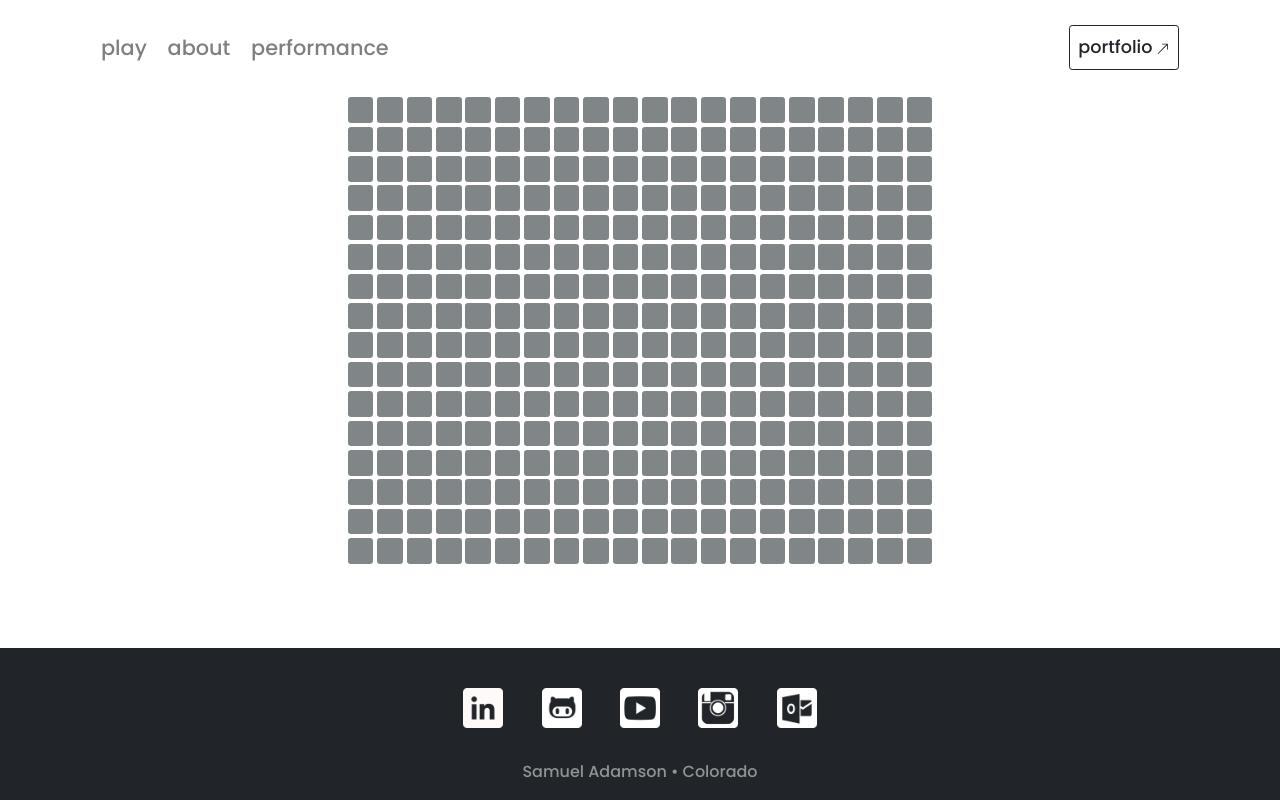
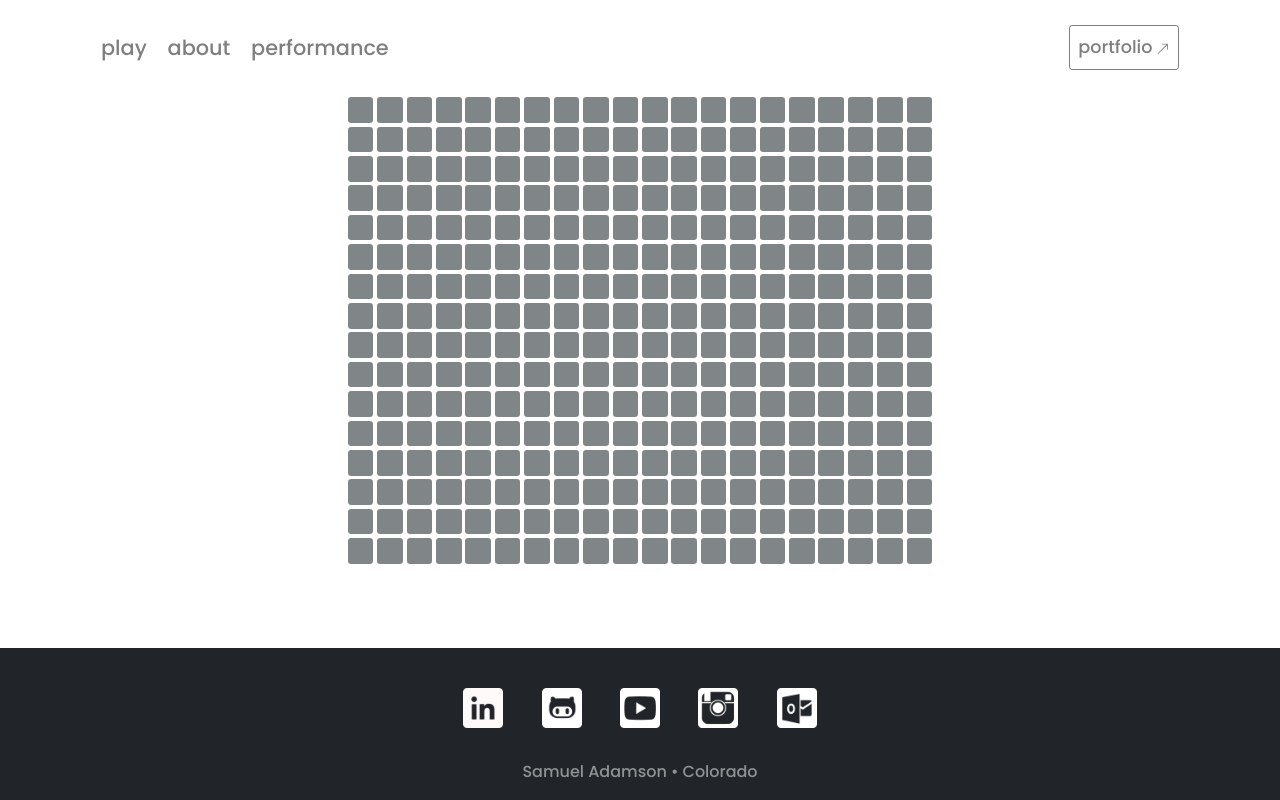
Before and after one commit to SamuelAdamson/minesweeper-web-app, a Next.js app: page / in a window 1280 px wide. Built offline with nearby package versions, Linux system fonts and the light colour scheme.

Commit message:
small layout change

```diff
--- a/src/Layout/Layout.module.css
+++ b/src/Layout/Layout.module.css
@@ -25,12 +25,13 @@
   display: flex;
   flex-direction: row;
   align-items: center;
-  border: 1px solid #212529;
+  border: 1px solid rgba(0, 0, 0, 0.5);
   border-radius: 0.2rem;
-  color: #212529;
+  color: rgba(0, 0, 0, 0.5);
   transition: all ease 0.3s;
 }
 .navItemExt:hover {
+  border-color: #212529;
   background-color: #212529;
   color: white;
 }
```
